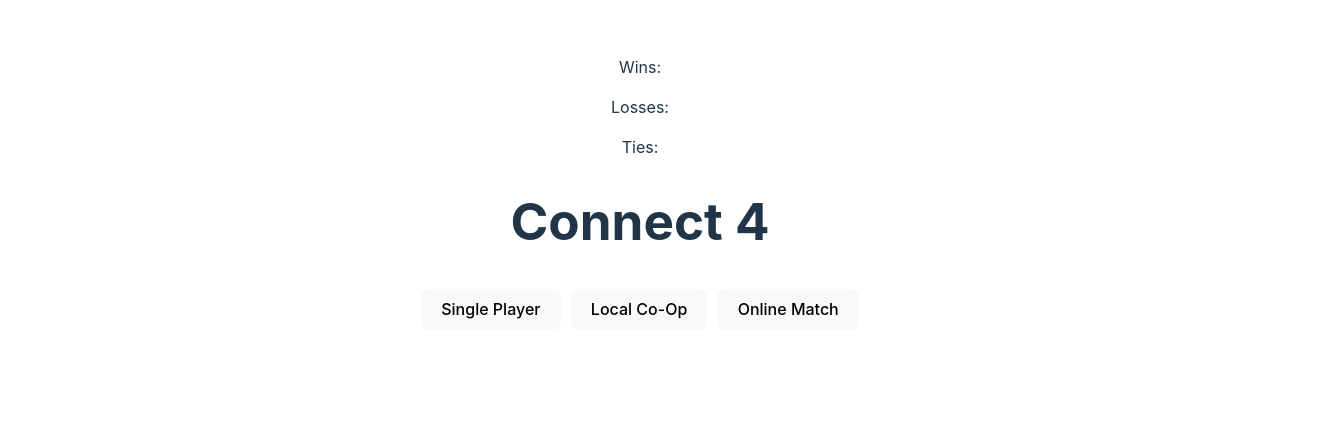
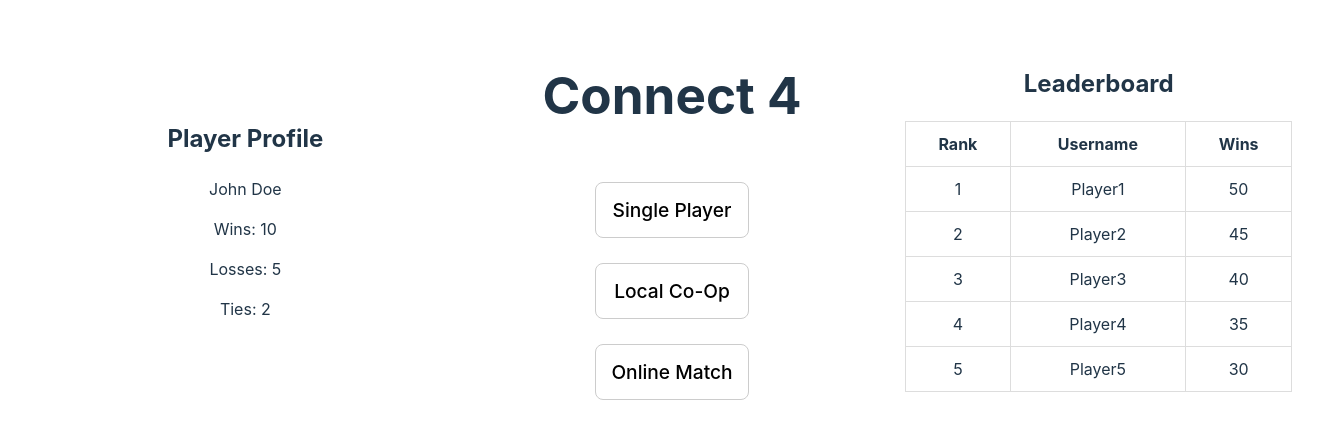
Before and after one commit to paulgasbarra/PursuitHackathonFourSquare, a React (Vite) app in the folder client/: page / in a window 1280 px wide. Shown: the part 213-652 px from the top of the page, 1344 px wide, since content can reach past the window. Built offline with nearby package versions, Linux system fonts and the light colour scheme.

Commit message:
Sign In created

```diff
--- a/client/src/App.jsx
+++ b/client/src/App.jsx
@@ -2,13 +2,14 @@ import { Route, Routes } from "react-router-dom";
 import "./App.css";
 import Grid from "./grid.jsx";
 import LandingPage from "./landingPage/landingPage.jsx";
-import signIn from "./Sign-in/signIn.jsx";
+import SignInPage from "./Sign-in/signIn.jsx";
 
 function App() {
   return (
     <div>
       <Routes>
         <Route path="/" element={<LandingPage />} />
+        <Route path="/sign-in" element={<SignInPage />} />
         <Route path="/game" element={<Grid />} />
       </Routes>
     </div>
--- a/client/src/Sign-in/signIn.css
+++ b/client/src/Sign-in/signIn.css
@@ -0,0 +1,82 @@
+body {
+    margin: 0;
+    /* font-family: Arial, sans-serif; */
+    /* background-color: #f9f9f9; */
+  }
+
+  .sign-in-page {
+    height: 100vh;
+    display: flex;
+    justify-content: center;
+    align-items: center;
+    /* background-color: #f9f9f9; */
+  }
+
+  .sign-in-form {
+    width: 360px;
+    height: 400px;
+    background: #fff;
+    padding: 40px;
+    padding-right: 60px;
+    border: 1px solid #ccc;
+    border-radius: 8px;
+    box-shadow: 0 2px 4px rgba(0, 0, 0, 0.1);
+
+  }
+
+  .sign-in-form h1 {
+    margin-bottom: 20px;
+    text-align: center;
+    font-size: 1.8rem;
+    color: #333;
+  }
+
+  .form-group {
+    margin-bottom: 15px;
+    justify-items: center;
+    align-content: center;
+
+  }
+
+  .form-group label {
+    display: block;
+    margin-bottom: 5px;
+    font-size: 1rem;
+    color: #333;
+    font-weight: bold;
+
+  }
+
+  .form-group input {
+    width: 100%;
+    padding: 10px;
+    font-size: 1rem;
+    border: 1px solid #bbb;
+    border-radius: 4px;
+    background: #f5f5f5;
+  }
+
+  .form-group input:focus {
+    outline: none;
+    border-color: #777;
+  }
+
+  .sign-in-button {
+    width: 100%;
+    padding: 10px;
+    font-size: 1.2rem;
+    color: #333;
+    background-color: #eaeaea;
+    border: 1px solid #ccc;
+    border-radius: 4px;
+    cursor: pointer;
+    transition: background-color 0.2s;
+  }
+
+  .sign-in-button:hover {
+    background-color: #d6d6d6;
+  }
+
+  .sign-in-button:active {
+    background-color: #bfbfbf;
+  }
--- a/client/src/Sign-in/signIn.jsx
+++ b/client/src/Sign-in/signIn.jsx
@@ -1,9 +1,46 @@
-import React from 'react'
+import React, { useState } from 'react';
+import "./signIn.css";
 
-const signIn = () => {
+const SignInPage = () => {
+  const [username, setUsername] = useState('');
+  const [password, setPassword] = useState('');
+
+  const handleSignIn = (e) => {
+    e.preventDefault();
+    console.log("Signing in with:", { username, password });
+    // Add sign-in logic here
+  };
+
   return (
-    <div>signIn</div>
-  )
-}
+    <div className="sign-in-page">
+      <form className="sign-in-form" onSubmit={handleSignIn}>
+        <h1>Sign In</h1>
+        <div className="form-group">
+          <label htmlFor="username">Username</label>
+          <input
+            type="text"
+            id="username"
+            value={username}
+            onChange={(e) => setUsername(e.target.value)}
+            placeholder="Enter your username"
+            required
+          />
+        </div>
+        <div className="form-group">
+          <label htmlFor="password">Password</label>
+          <input
+            type="password"
+            id="password"
+            value={password}
+            onChange={(e) => setPassword(e.target.value)}
+            placeholder="Enter your password"
+            required
+          />
+        </div>
+        <button type="submit" className="sign-in-button">Sign In</button>
+      </form>
+    </div>
+  );
+};
 
-export default signIn
+export default SignInPage;
--- a/client/src/landingPage/landingPage.css
+++ b/client/src/landingPage/landingPage.css
@@ -0,0 +1,65 @@
+.landing-page {
+    display: flex;
+    flex-direction: row;
+    height: 100vh;
+    width: 100vw;
+    align-items: center;
+    padding: 0;
+  }
+
+  .landing-page__section {
+    flex: 1;
+    padding: 20px;
+    /* overflow-y: auto; */
+    display: flex;
+    flex-direction: column;
+    align-items: center;
+    justify-content: center;
+    /* border: 1px solid #ccc; */
+  }
+
+  .player-profile,
+  .play-mode,
+  .leaderboard {
+    /* max-width: 90%; */
+    /* text-align: center; */
+  }
+
+  .play-mode__buttons {
+    display: flex;
+    flex-direction: column;
+    gap: 15px;
+    margin-top: 20px;
+  }
+
+  .play-mode__buttons button {
+    padding: 15px;
+    font-size: 1.2rem;
+    border: 1px solid #ccc;
+    background: none;
+    cursor: pointer;
+  }
+
+  .play-mode__buttons button:hover {
+    background-color: #f0f0f0;
+  }
+
+  .leaderboard__table {
+    width: 100%;
+    border-collapse: collapse;
+  }
+
+  .leaderboard__table th,
+  .leaderboard__table td {
+    padding: 10px;
+    border: 1px solid #ddd;
+    text-align: center;
+  }
+
+  .leaderboard__table th {
+    font-weight: bold;
+  }
+
+  .leaderboard__table tr:hover {
+    background-color: #eaeaea;
+  }
--- a/client/src/landingPage/landingPage.jsx
+++ b/client/src/landingPage/landingPage.jsx
@@ -1,46 +1,82 @@
 import React, { useState } from 'react';
 import Modal from '../Modal/Modal';
 import "./landingPage.css";
+
 
 const LandingPage = () => {
   const [singlePlayer, setSinglePlayer] = useState(false);
   const [coOp, setCoOp] = useState(false);
   const [onlineMatch, setOnlineMatch] = useState(false);
 
+  const leaderboard = [
+    { rank: 1, username: "Player1", wins: 50 },
+    { rank: 2, username: "Player2", wins: 45 },
+    { rank: 3, username: "Player3", wins: 40 },
+    { rank: 4, username: "Player4", wins: 35 },
+    { rank: 5, username: "Player5", wins: 30 },
+  ];
+
   return (
-    <div>
-      <div className='player-profile'>
-        <div className='profile'>
-          <div className="profile__username"></div>
+    <div className="landing-page">
+      {/* Player Profile Section */}
+      <div className="landing-page__section player-profile">
+        <h2>Player Profile</h2>
+        <div className="profile">
+          <div className="profile__username">John Doe</div>
         </div>
-        <div className='score'>
-          <p className="score__wins">Wins: </p>
-          <p className="score__lose">Losses: </p>
-          <p className="score__ties">Ties: </p>
+        <div className="score">
+          <p className="score__wins">Wins: 10</p>
+          <p className="score__lose">Losses: 5</p>
+          <p className="score__ties">Ties: 2</p>
         </div>
       </div>
-      <div className="play-mode">
+
+      {/* Play Mode Section */}
+      <div className="landing-page__section play-mode">
         <h1>Connect 4</h1>
-        <div className='play-mode__buttons'>
+        <div className="play-mode__buttons">
           <button
-            className='play-mode__buttons-singlePlayer'
+            className="play-mode__buttons-singlePlayer"
             onClick={() => setSinglePlayer(true)}
           >
             Single Player
           </button>
           <button
-            className='play-mode__buttons-CoOp'
+            className="play-mode__buttons-CoOp"
             onClick={() => setCoOp(true)}
           >
             Local Co-Op
           </button>
           <button
-            className='play-mode__buttons-onlineMatch'
+            className="play-mode__buttons-onlineMatch"
             onClick={() => setOnlineMatch(true)}
           >
             Online Match
           </button>
         </div>
+      </div>
+
+      {/* Leaderboard Section */}
+      <div className="landing-page__section leaderboard">
+        <h2>Leaderboard</h2>
+        <table className="leaderboard__table">
+          <thead>
+            <tr>
+              <th>Rank</th>
+              <th>Username</th>
+              <th>Wins</th>
+            </tr>
+          </thead>
+          <tbody>
+            {leaderboard.map((player) => (
+              <tr key={player.rank}>
+                <td>{player.rank}</td>
+                <td>{player.username}</td>
+                <td>{player.wins}</td>
+              </tr>
+            ))}
+          </tbody>
+        </table>
       </div>
 
       {/* Modals */}
@@ -71,4 +107,6 @@ const LandingPage = () => {
   );
 };
 
+
+
 export default LandingPage;
```
Also changed, not shown: 1 other file (tests, documents, lock files or other folders).
